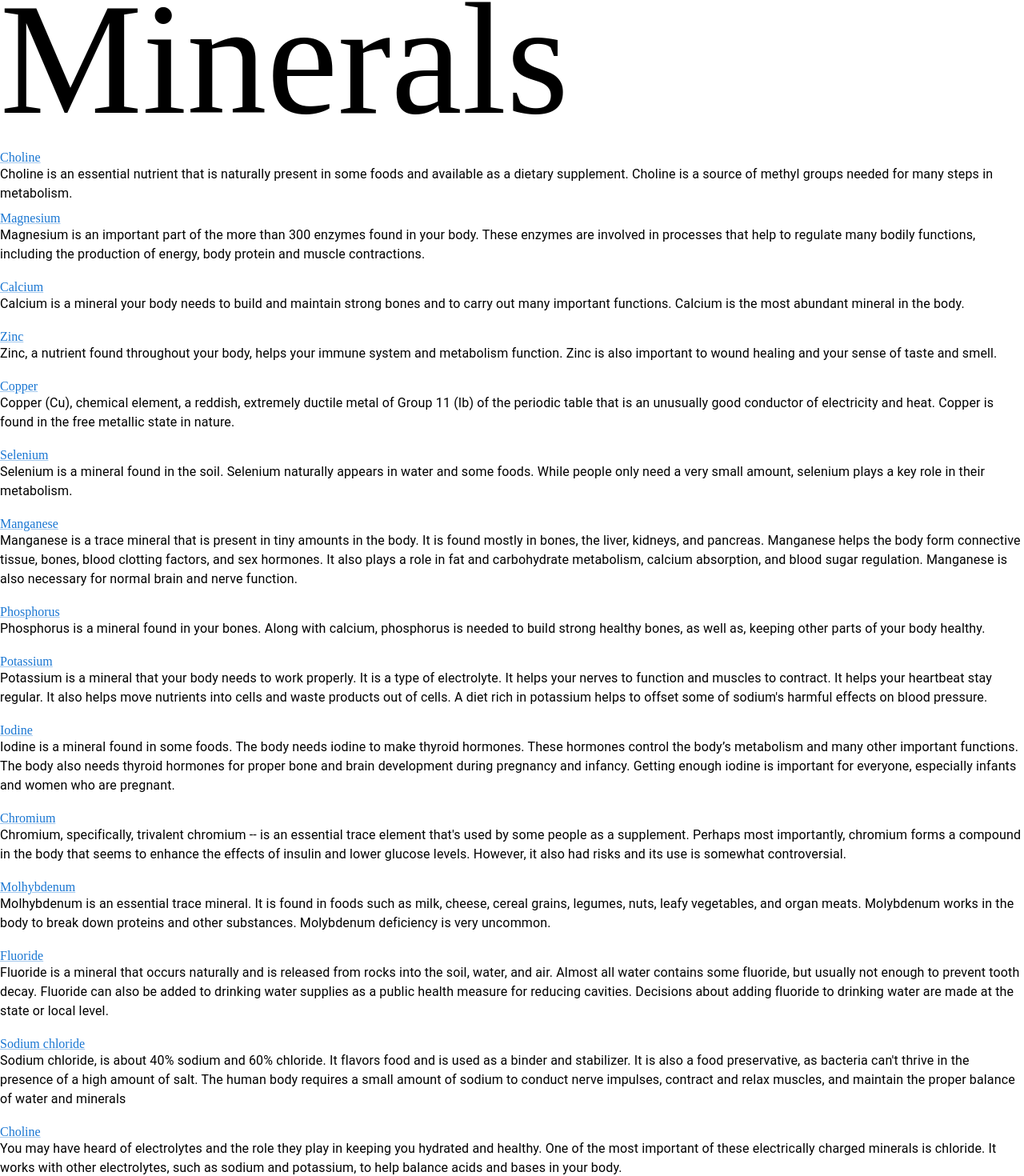
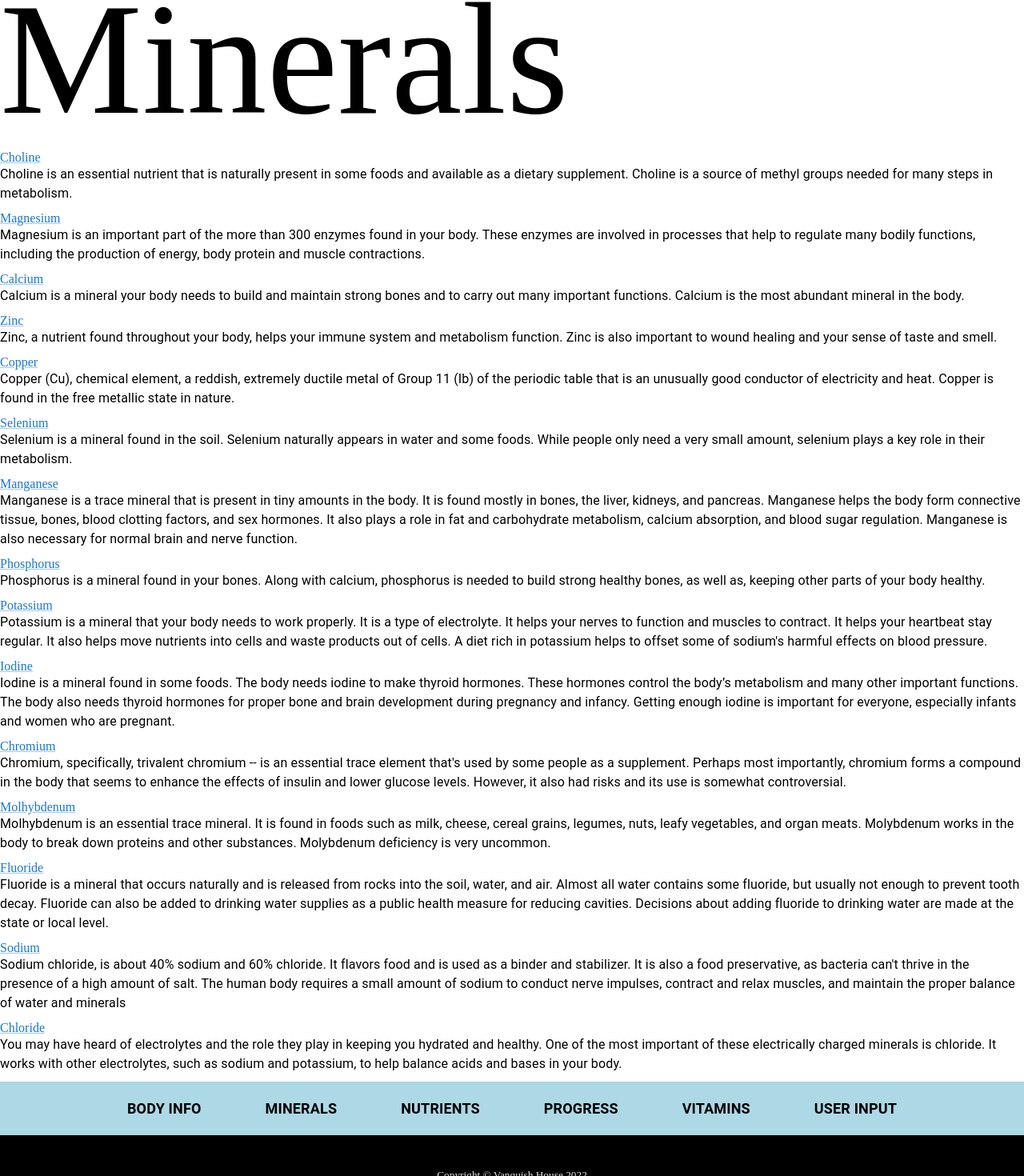
Before and after one commit to 220523-Java-React/vanquish_p2, a React (Create React App) app: page /minerals in a window 1280 px wide. Shown: the part 141-1611 px from the top of the page at 80% size. Built offline with nearby package versions, Linux system fonts and the light colour scheme.

Commit message:
mapped mineral items in Minerals.j

```diff
--- a/src/pages/minerals.js
+++ b/src/pages/minerals.js
@@ -12,66 +12,12 @@ const Minerals = () => {
       <div style={{fontSize: '200px', marginTop: '100px'}}>Minerals</div>
 
         <section>
-          <Box>
-            <Link href={minerals[0].url}>Choline</Link>
-            <Typography style={{marginBottom: '10px'}}>{minerals[0].description}</Typography>
-          </Box>
-          <Box>
-            <Link href={minerals[0].url}>Magnesium</Link>
-            <Typography style={{marginBottom: '20px'}}>{minerals[1].description}</Typography>
-          </Box>
-          <Box>
-            <Link href={minerals[0].url}>Calcium</Link>
-            <Typography style={{marginBottom: '20px'}}>{minerals[2].description}</Typography>
-          </Box>
-          <Box>
-            <Link href={minerals[0].url}>Zinc</Link>
-            <Typography style={{marginBottom: '20px'}}>{minerals[3].description}</Typography>
-          </Box>
-          <Box>
-            <Link href={minerals[0].url}>Copper</Link>
-            <Typography style={{marginBottom: '20px'}}>{minerals[4].description}</Typography>
-          </Box>
-          <Box>
-            <Link href={minerals[0].url}>Selenium</Link>
-            <Typography style={{marginBottom: '20px'}}>{minerals[5].description}</Typography>
-          </Box>
-          <Box>
-            <Link href={minerals[0].url}>Manganese</Link>
-            <Typography style={{marginBottom: '20px'}}>{minerals[6].description}</Typography>
-          </Box>
-          <Box>
-            <Link href={minerals[0].url}>Phosphorus</Link>
-            <Typography style={{marginBottom: '20px'}}>{minerals[7].description}</Typography>
-          </Box>
-          <Box>
-            <Link href={minerals[0].url}>Potassium</Link>
-            <Typography style={{marginBottom: '20px'}}>{minerals[8].description}</Typography>
-          </Box>
-          <Box>
-            <Link href={minerals[0].url}>Iodine</Link>
-            <Typography style={{marginBottom: '20px'}}>{minerals[9].description}</Typography>
-          </Box>
-          <Box>
-            <Link href={minerals[0].url}>Chromium</Link>
-            <Typography style={{marginBottom: '20px'}}>{minerals[10].description}</Typography>
-          </Box>
-          <Box>
-            <Link href={minerals[0].url}>Molhybdenum</Link>
-            <Typography style={{marginBottom: '20px'}}>{minerals[11].description}</Typography>
-          </Box>
-          <Box>
-            <Link href={minerals[0].url}>Fluoride  </Link>
-            <Typography style={{marginBottom: '20px'}}>{minerals[12].description}</Typography>
-          </Box>
-          <Box>
-            <Link href={minerals[0].url}>Sodium chloride</Link>
-            <Typography style={{marginBottom: '20px'}}>{minerals[13].description}</Typography>
-          </Box>
-          <Box>
-            <Link href={minerals[0].url}>Choline</Link>
-            <Typography style={{marginBottom: '20px'}}>{minerals[14].description}</Typography>
-          </Box>
+          {minerals.map((mineral, index) => (
+            <Box key={index}>
+              <Link href={mineral.url} target='_blank'>{mineral.name}</Link>
+              <Typography style={{marginBottom: '10px'}}>{mineral.description}</Typography>
+            </Box>
+          ))}
         </section>
 
       <NavMenu />
```
